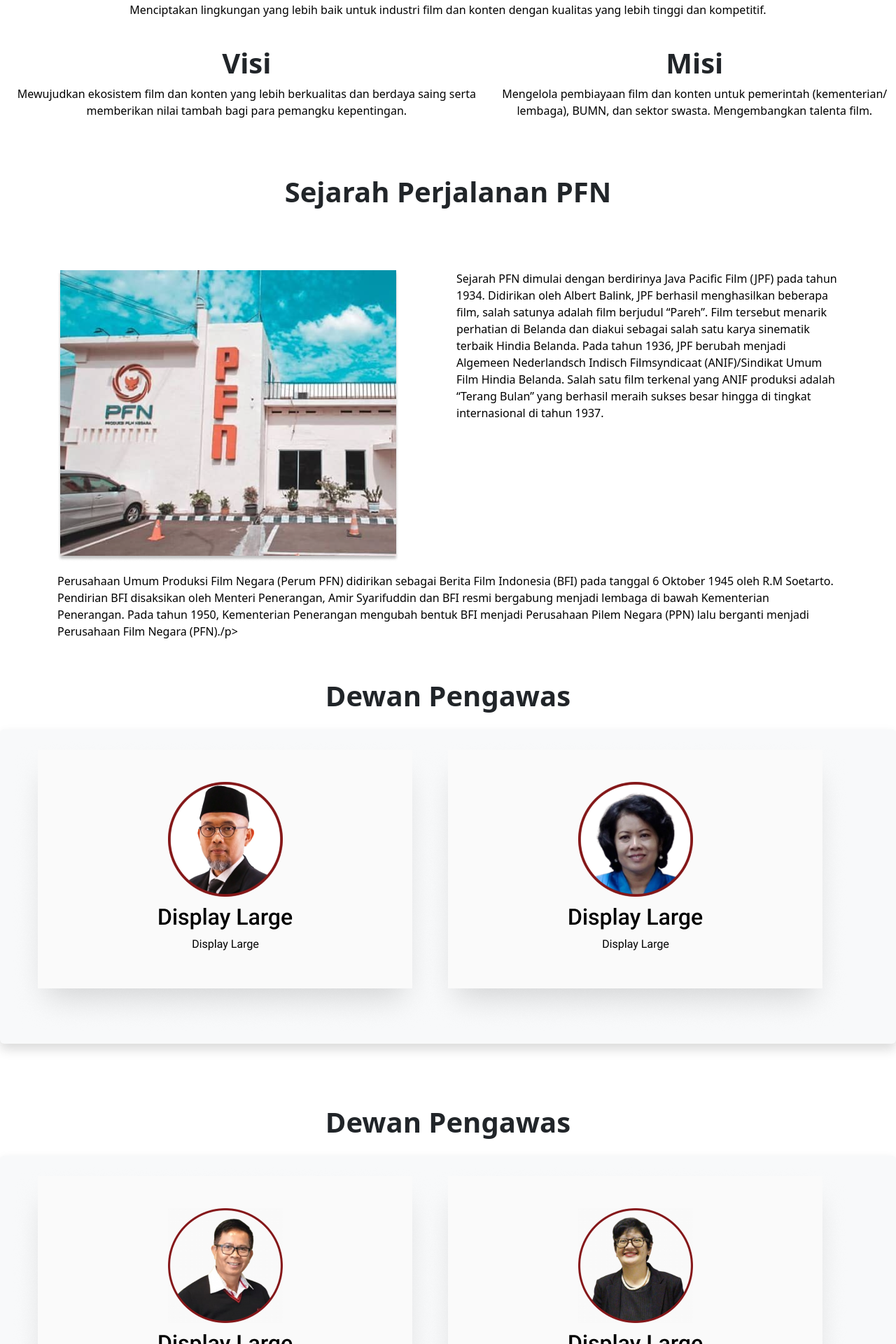
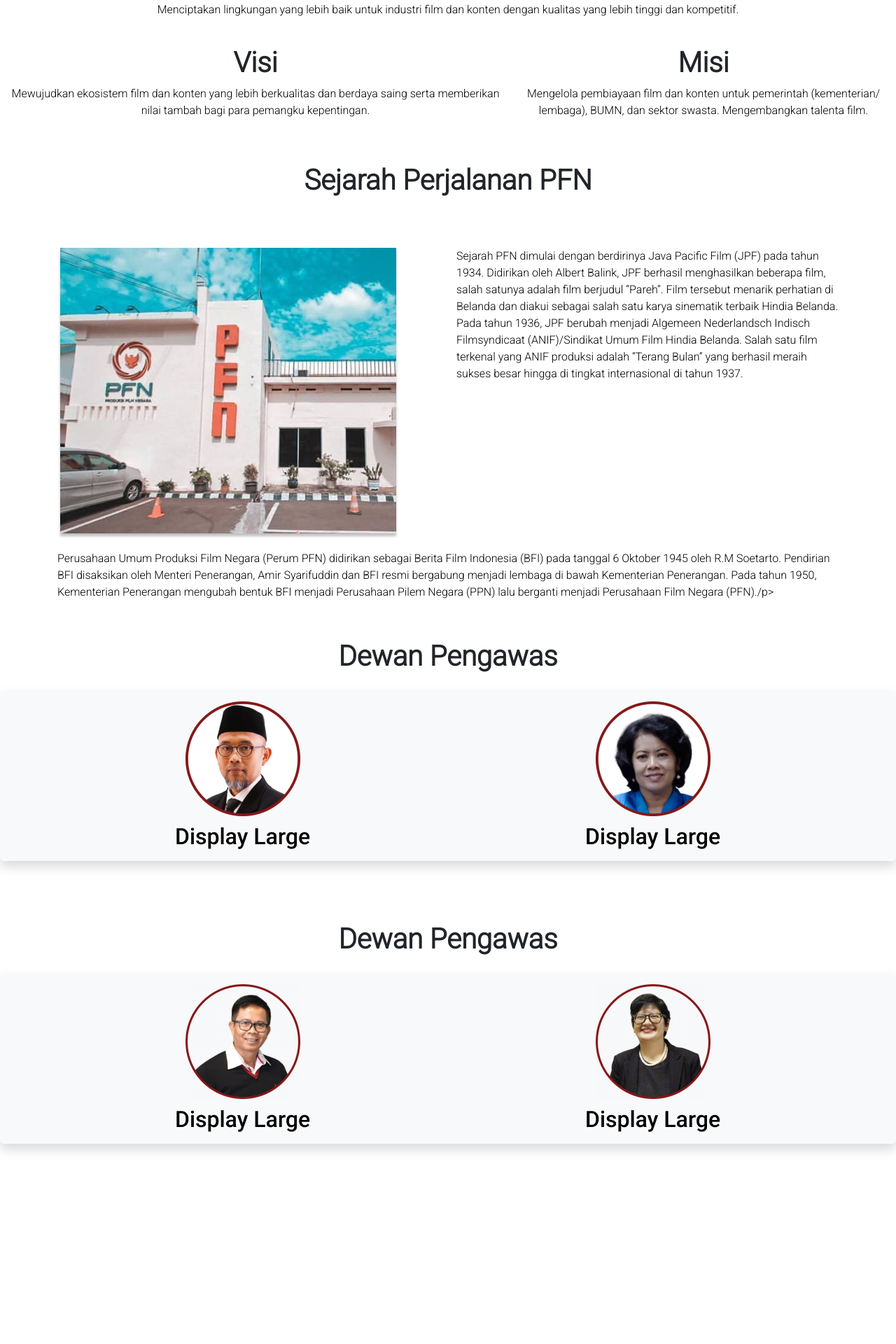
Before and after one commit to damzzcode/WEBDASAR, a PHP site: the page made by Project SEAL/ProgressAbout.html in a window 1280 px wide. Shown: the part 1000-2920 px from the top of the page at 70% size. After the commit the page ends 2645 px from the top, so only its background shows below. Run offline with PHP 8.4, Linux system fonts and the light colour scheme.

Commit message:
Tentang Kami

```diff
--- a/Project SEAL/ProgressAbout.html
+++ b/Project SEAL/ProgressAbout.html
@@ -89,7 +89,7 @@
 
 
             <div id="about-text" class="px-4 py-5 my-6 text-center">
-              <h1 class="-6 py-3 fw-bold text-center">Sejarah Perjalanan PFN</h1>
+              <h1 class="fw-bold text-center">Sejarah Perjalanan PFN</h1>
             </div>
             <section id="about-text">
             <div class="container">
@@ -119,14 +119,19 @@
                 <section id="text-section">
                   <h1 class="-6 py-3 fw-bold text-center">Dewan Pengawas</h1>
                   <div class="shadow p-3 mb-5 bg-body-tertiary rounded">
-                  <img src="Assets/display.png" alt="">
+                    <div class="text-center">
+                  <img src="Assets/dis1.png" alt="">
+                    </div>
+                  </div>
                  </section>
 
               <br>
                 <section id="text-section">
                   <h1 class="-6 py-3 fw-bold text-center">Dewan Pengawas</h1>
                   <div class="shadow p-3 mb-5 bg-body-tertiary rounded">
-                  <img src="Assets/display2.png" alt="">
+                    <div class="text-center">
+                  <img src="Assets/dis2.png" alt="">
+                  </div>
                 </div>
                  </section>
 
--- a/Project SEAL/sstyle.css
+++ b/Project SEAL/sstyle.css
@@ -1,3 +1,12 @@
+@import url('https://fonts.googleapis.com/css2?family=Roboto:wght@300&display=swap');
+
+
+body {
+    font-family: 'Roboto', sans-serif;
+}
+
+
+
 #hero-section {
     background: url(Assets/heroberan.png);
     background-size: cover;
```
Also changed, not shown: Project SEAL/Assets/dis1.png (added), Project SEAL/Assets/dis2.png (added).
